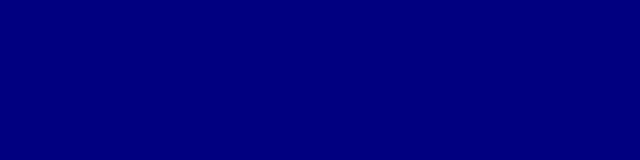
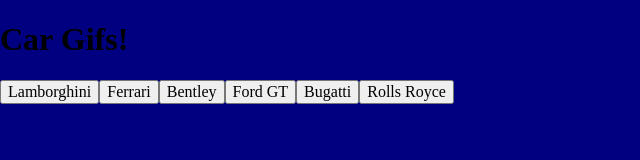
Before and after one commit to KailerS/GifTastic, a plain HTML site: page index.html in a window 1280 px wide. Shown: the whole page, without its empty margins (0-640 px from the left). Drawn offline with nearby package versions, Linux system fonts and the light colour scheme.

Commit message:
added buttons

```diff
--- a/assets/javascript/script.js
+++ b/assets/javascript/script.js
@@ -1 +1,12 @@
 var topic = ["Lamborghini","Ferrari", "Bentley", "Ford GT", "Bugatti", "Rolls Royce"]
+
+
+function renderButtons() {
+    $("#buttonGarage").empty();
+
+    for (var i = 0; i < topic.length; i++){
+      $("#buttonGarage").append(`<button data-${topic[i]}>${topic[i]}`);
+    };
+  };
+
+  renderButtons();
--- a/index.html
+++ b/index.html
@@ -9,7 +9,22 @@
     <link rel= "stylesheet" type= "text/css" href="assets/css/style.css">
 </head>
 <body>
+    <div class="wrapper">
 
+        <h1>Car Gifs!</h1>
+
+        <div id="buttonGarage">
+
+        </div>
+
+        <div id="parkingLot">
+
+        </div>
+
+
+
+
+    </div>
 
 
 
```
